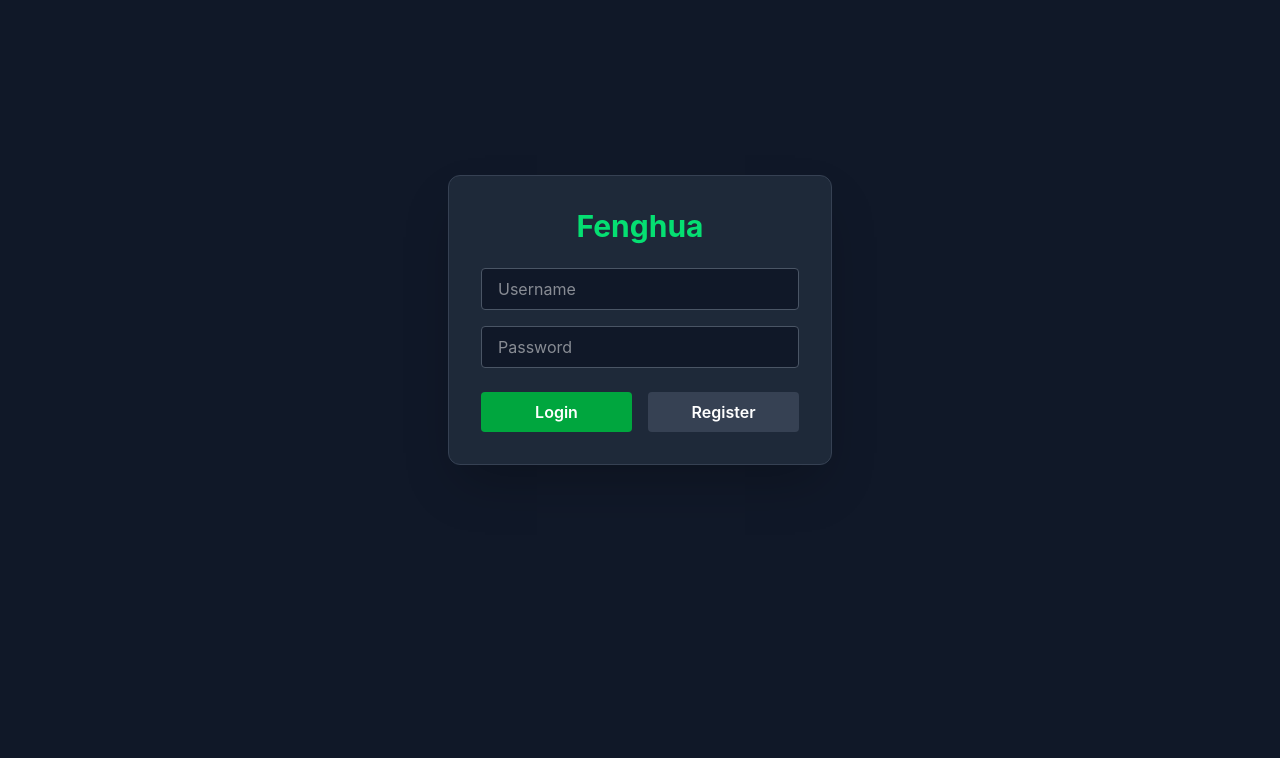
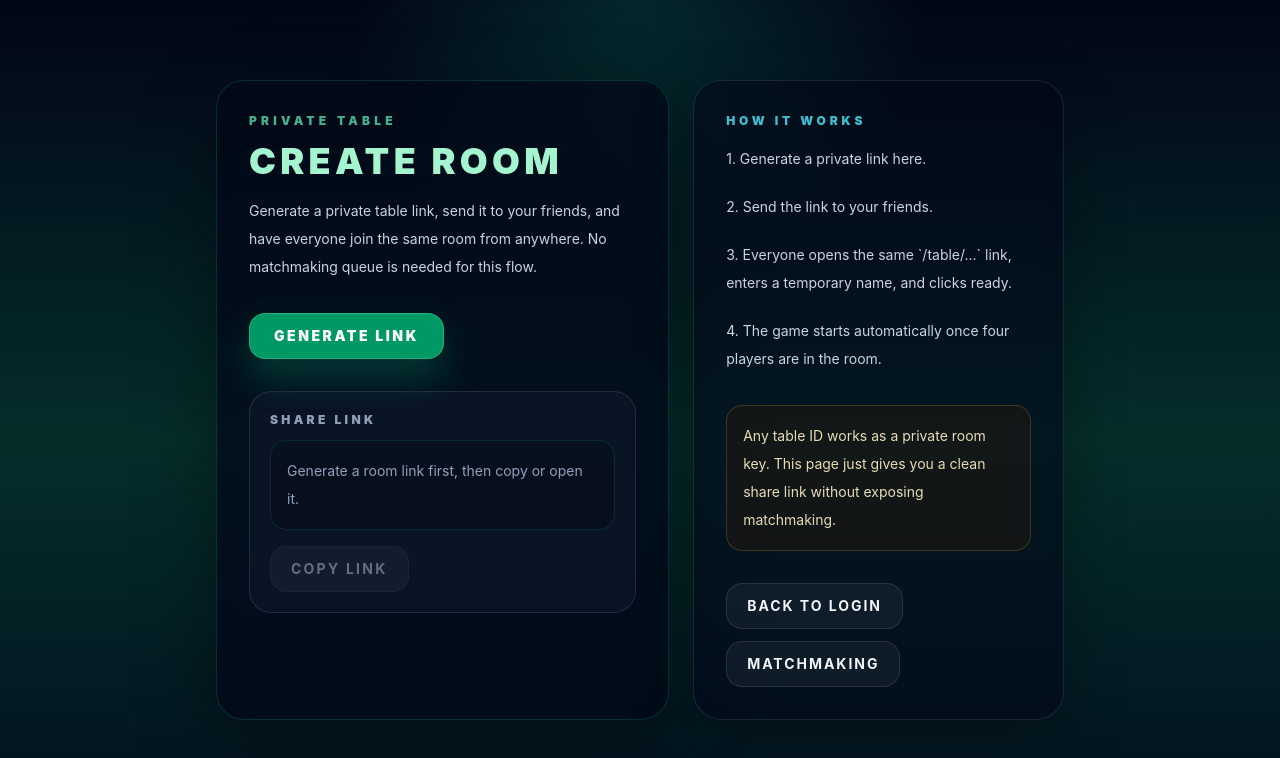
Before and after one commit to PlasmaNeon/fh-mahjong, a React (Vite) app in the folder web/: page /create-room in a window 1280 px wide. Before the commit this address led to /. Shown: the top 758 px of the page. Built offline with nearby package versions, Linux system fonts and the light colour scheme; no server answers.

Commit message:
Add a shareable private room link flow

```diff
--- a/web/src/AGENTS.md
+++ b/web/src/AGENTS.md
@@ -11,7 +11,7 @@ Contains all React components, context providers, custom hooks, and utility func
 - **main.tsx** — React bootstrap, renders `<App />` into DOM
 - **App.tsx** — Router wrapper with context providers:
   - `SocketProvider` → `GameProvider` → `Routes`
-  - Routes: `/login`, `/lobby`, `/calc`, `/table/:roomId`, `/game/:matchId`
+  - Routes: `/login`, `/lobby`, `/create-room`, `/calc`, `/table/:roomId`, `/game/:matchId`
 - **config.ts** — Frontend runtime URL helpers:
   - `getApiUrl(path)` uses `VITE_API_BASE_URL` when present, otherwise falls back to same-origin relative paths for local dev
   - `getWebSocketUrl(path)` uses `VITE_WS_BASE_URL` when present, otherwise falls back to browser-origin WebSocket URLs
--- a/web/src/App.tsx
+++ b/web/src/App.tsx
@@ -6,6 +6,7 @@ import Lobby from './pages/Lobby'
 import Table from './pages/Table'
 import Game from './pages/Game'
 import Calc from './pages/Calc'
+import CreateRoom from './pages/CreateRoom'
 
 function App() {
     return (
@@ -16,6 +17,7 @@ function App() {
                         <Routes>
                             <Route path="/" element={<Login />} />
                             <Route path="/lobby" element={<Lobby />} />
+                            <Route path="/create-room" element={<CreateRoom />} />
                             <Route path="/calc" element={<Calc />} />
                             <Route path="/table/:tableId" element={<Table />} />
                             <Route path="/game/:matchId" element={<Game />} />
--- a/web/src/pages/AGENTS.md
+++ b/web/src/pages/AGENTS.md
@@ -9,8 +9,14 @@ Contains the top-level page components rendered by React Router. Each page repre
 ## Key Files
 
 - **Login.tsx** — Registration and login form. Calls runtime-configured auth endpoints via `getApiUrl(...)`. Stores JWT in localStorage.
+  - Includes a direct entry link to `/create-room` for private-table sharing without matchmaking.
 
 - **Lobby.tsx** — Game lobby. Shows matchmaking queue, lets players create/join rooms via runtime-configured API URLs.
+
+- **CreateRoom.tsx** — Public private-room generator page for `/create-room`:
+  - Generates a random `tableId` client-side and builds a shareable `/table/:tableId` URL
+  - Lets the user copy the link or open/join the generated table immediately
+  - Reuses the existing private-table queue flow instead of adding a separate backend room-creation API
 
 - **Table.tsx** — Pre-game room. Shows 4 seats, player ready status. Uses runtime-configured auth/matchmaking URLs and initiates the WebSocket connection to the room.
 
--- /dev/null
+++ b/web/src/pages/CreateRoom.tsx
@@ -0,0 +1,136 @@
+import { useMemo, useState } from 'react';
+import { Link } from 'react-router-dom';
+
+function makeRoomId() {
+    if (typeof crypto !== 'undefined' && typeof crypto.randomUUID === 'function') {
+        return crypto.randomUUID().slice(0, 8);
+    }
+
+    return Math.random().toString(36).slice(2, 10);
+}
+
+export default function CreateRoom() {
+    const [roomId, setRoomId] = useState('');
+    const [copyState, setCopyState] = useState<'idle' | 'copied' | 'failed'>('idle');
+
+    const roomUrl = useMemo(() => {
+        if (!roomId || typeof window === 'undefined') {
+            return '';
+        }
+
+        return `${window.location.origin}/table/${roomId}`;
+    }, [roomId]);
+
+    const handleCreateRoom = () => {
+        setRoomId(makeRoomId());
+        setCopyState('idle');
+    };
+
+    const handleCopy = async () => {
+        if (!roomUrl) return;
+
+        try {
+            await navigator.clipboard.writeText(roomUrl);
+            setCopyState('copied');
+        } catch {
+            setCopyState('failed');
+        }
+    };
+
+    return (
+        <div className="min-h-screen bg-[radial-gradient(circle_at_top,_rgba(16,185,129,0.18),_transparent_28%),linear-gradient(180deg,_#020617_0%,_#052e2b_55%,_#03131f_100%)] text-white">
+            <div className="mx-auto flex min-h-screen w-full max-w-4xl items-center px-6 py-10">
+                <div className="grid w-full gap-6 lg:grid-cols-[1.1fr_0.9fr]">
+                    <section className="rounded-[28px] border border-emerald-400/20 bg-slate-950/70 p-8 shadow-[0_28px_80px_rgba(0,0,0,0.38)] backdrop-blur-sm">
+                        <p className="mb-3 text-xs font-black uppercase tracking-[0.35em] text-emerald-300/75">Private Table</p>
+                        <h1 className="mb-4 text-4xl font-black uppercase tracking-[0.12em] text-emerald-200">Create Room</h1>
+                        <p className="max-w-xl text-sm leading-7 text-slate-300">
+                            Generate a private table link, send it to your friends, and have everyone join the same room from anywhere.
+                            No matchmaking queue is needed for this flow.
+                        </p>
+
+                        <div className="mt-8 flex flex-wrap gap-3">
+                            <button
+                                onClick={handleCreateRoom}
+                                className="rounded-2xl border border-emerald-300/30 bg-emerald-600 px-6 py-3 text-sm font-black uppercase tracking-[0.18em] text-white shadow-[0_18px_36px_rgba(5,150,105,0.32)] transition-transform hover:-translate-y-0.5 hover:bg-emerald-500"
+                            >
+                                {roomId ? 'Create Another Link' : 'Generate Link'}
+                            </button>
+                            {roomUrl && (
+                                <Link
+                                    to={`/table/${roomId}`}
+                                    className="rounded-2xl border border-cyan-300/25 bg-cyan-950/70 px-6 py-3 text-sm font-black uppercase tracking-[0.18em] text-cyan-100 transition-transform hover:-translate-y-0.5 hover:bg-cyan-900/80"
+                                >
+                                    Open Room
+                                </Link>
+                            )}
+                        </div>
+
+                        <div className="mt-8 rounded-[22px] border border-white/10 bg-slate-900/65 p-5">
+                            <div className="mb-3 flex items-center justify-between gap-3">
+                                <span className="text-xs font-black uppercase tracking-[0.28em] text-slate-400">Share Link</span>
+                                {copyState === 'copied' && <span className="text-xs font-bold uppercase tracking-[0.18em] text-emerald-300">Copied</span>}
+                                {copyState === 'failed' && <span className="text-xs font-bold uppercase tracking-[0.18em] text-rose-300">Copy Failed</span>}
+                            </div>
+
+                            <div className="rounded-2xl border border-emerald-400/14 bg-black/20 px-4 py-4">
+                                {roomUrl ? (
+                                    <p className="break-all font-mono text-sm leading-7 text-emerald-100">{roomUrl}</p>
+                                ) : (
+                                    <p className="text-sm leading-7 text-slate-400">Generate a room link first, then copy or open it.</p>
+                                )}
+                            </div>
+
+                            <div className="mt-4 flex flex-wrap gap-3">
+                                <button
+                                    onClick={handleCopy}
+                                    disabled={!roomUrl}
+                                    className="rounded-2xl border border-white/10 bg-slate-800 px-5 py-3 text-sm font-bold uppercase tracking-[0.16em] text-slate-100 transition hover:bg-slate-700 disabled:cursor-not-allowed disabled:opacity-40"
+                                >
+                                    Copy Link
+                                </button>
+                                {roomUrl && (
+                                    <a
+                                        href={roomUrl}
+                                        className="rounded-2xl border border-white/10 bg-slate-800 px-5 py-3 text-sm font-bold uppercase tracking-[0.16em] text-slate-100 transition hover:bg-slate-700"
+                                    >
+                                        Join This Table
+                                    </a>
+                                )}
+                            </div>
+                        </div>
+                    </section>
+
+                    <aside className="rounded-[28px] border border-white/10 bg-slate-950/55 p-8 shadow-[0_22px_64px_rgba(0,0,0,0.3)] backdrop-blur-sm">
+                        <p className="mb-4 text-xs font-black uppercase tracking-[0.32em] text-cyan-300/80">How It Works</p>
+                        <div className="space-y-5 text-sm leading-7 text-slate-300">
+                            <p>1. Generate a private link here.</p>
+                            <p>2. Send the link to your friends.</p>
+                            <p>3. Everyone opens the same `/table/...` link, enters a temporary name, and clicks ready.</p>
+                            <p>4. The game starts automatically once four players are in the room.</p>
+                        </div>
+
+                        <div className="mt-8 rounded-2xl border border-amber-300/18 bg-amber-950/25 px-4 py-4 text-sm leading-7 text-amber-100/90">
+                            Any table ID works as a private room key. This page just gives you a clean share link without exposing matchmaking.
+                        </div>
+
+                        <div className="mt-8 flex flex-wrap gap-3">
+                            <Link
+                                to="/"
+                                className="rounded-2xl border border-white/10 bg-white/5 px-5 py-3 text-sm font-bold uppercase tracking-[0.14em] text-slate-100 transition hover:bg-white/10"
+                            >
+                                Back To Login
+                            </Link>
+                            <Link
+                                to="/lobby"
+                                className="rounded-2xl border border-white/10 bg-white/5 px-5 py-3 text-sm font-bold uppercase tracking-[0.14em] text-slate-100 transition hover:bg-white/10"
+                            >
+                                Matchmaking
+                            </Link>
+                        </div>
+                    </aside>
+                </div>
+            </div>
+        </div>
+    );
+}
--- a/web/src/pages/Login.tsx
+++ b/web/src/pages/Login.tsx
@@ -1,5 +1,5 @@
 import { useState } from 'react';
-import { useNavigate } from 'react-router-dom';
+import { Link, useNavigate } from 'react-router-dom';
 import { useSocket } from '../contexts/SocketContext';
 import { getApiUrl } from '../config';
 
@@ -65,6 +65,13 @@ export default function Login() {
                         className="flex-1 bg-gray-700 hover:bg-gray-600 text-white font-semibold py-2 rounded transition-colors"
                         onClick={() => handleAuth(false)}>Register</button>
                 </div>
+
+                <Link
+                    to="/create-room"
+                    className="mt-4 block rounded border border-cyan-400/30 bg-cyan-950/40 px-4 py-2 text-center text-sm font-semibold text-cyan-100 transition-colors hover:bg-cyan-900/55"
+                >
+                    Create Private Room Link
+                </Link>
             </div>
         </div>
     );
```
